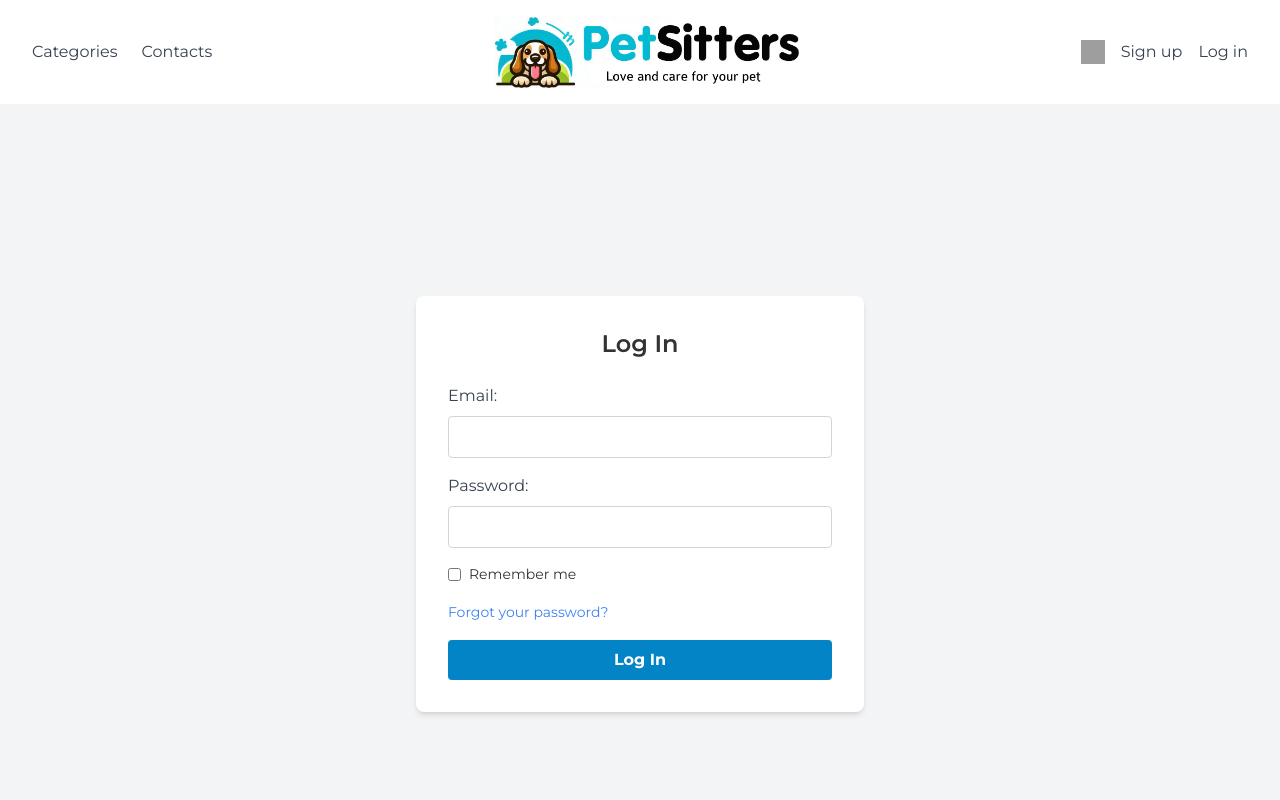
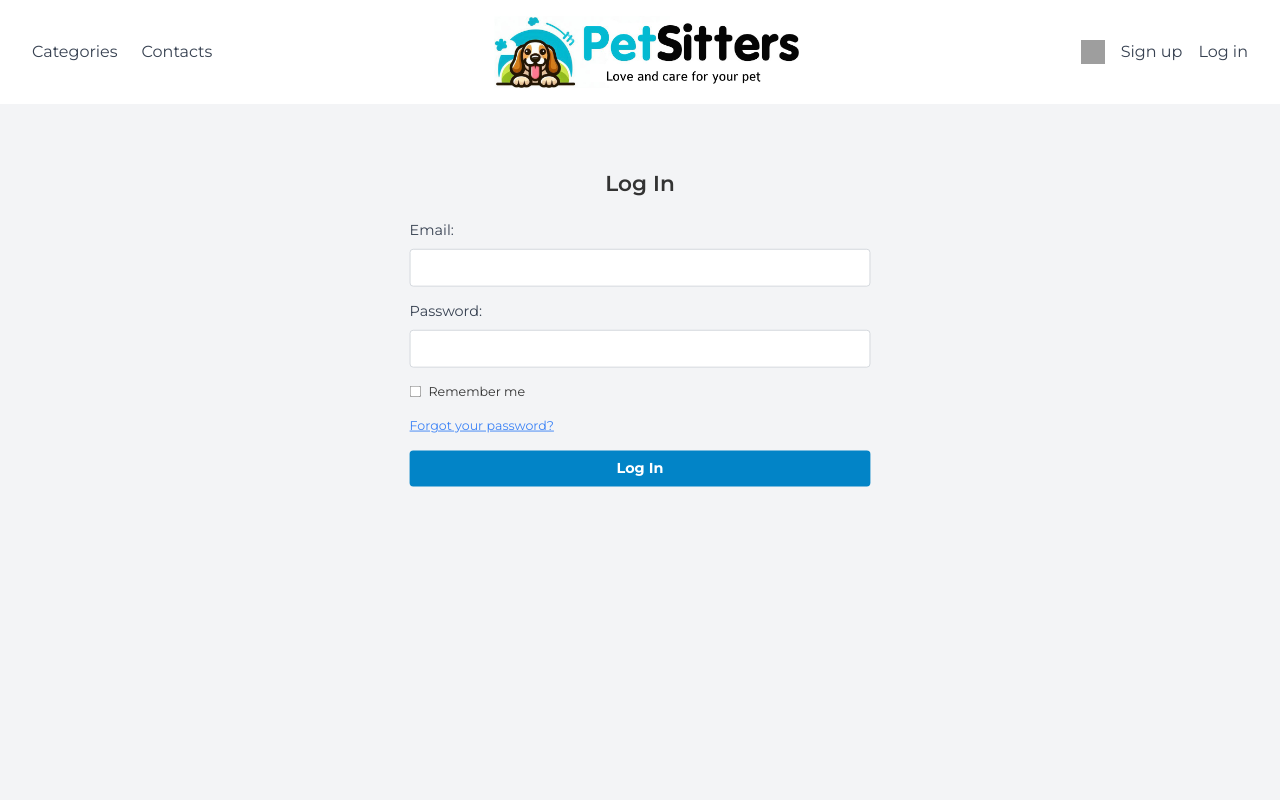
Before and after one commit to sputnikrg/pet-service-frontend-main, a React (Create React App) app: page /login in a window 1280 px wide. Shown: the top 800 px of the page. Built offline with nearby package versions, Linux system fonts and the light colour scheme; grey boxes are pictures that could not be loaded; a web font is replaced by a local one.

Commit message:
обновлены страницы логина и регистрации

```diff
--- a/src/pages/LoginPage.tsx
+++ b/src/pages/LoginPage.tsx
@@ -1,4 +1,3 @@
-// src/pages/LoginPage.tsx
 import React from 'react';
 
 const LoginPage: React.FC = () => {
@@ -8,10 +7,9 @@ const LoginPage: React.FC = () => {
     };
 
     return (
-        <div className="min-h-screen flex items-center justify-center bg-gray-100">
-            <div className="bg-white p-8 rounded-lg shadow-md w-full max-w-md">
+        <div className="min-h-screen bg-gray-100 flex items-start justify-center pt-12 px-4">
+            <form onSubmit={handleSubmit} className="max-w-lg w-4/5 scale-90">
                 <h2 className="text-2xl font-semibold mb-6 text-center">Log In</h2>
-                <form onSubmit={handleSubmit}>
                 <div className="mb-4">
                     <label htmlFor="email" className="block text-gray-700 mb-2">Email:</label>
                     <input
@@ -37,7 +35,13 @@ const LoginPage: React.FC = () => {
                     <label htmlFor="remember" className="text-sm">Remember me</label>
                 </div>
                 <div className="mb-4">
-                        <a href="#" className="text-blue-500 text-sm">Forgot your password?</a>
+                    <button
+                        type="button"
+                        className="text-blue-500 text-sm underline"
+                        onClick={() => alert('Forgot password clicked')}
+                    >
+                        Forgot your password?
+                    </button>
                 </div>
                 <button
                     type="submit"
@@ -47,7 +51,6 @@ const LoginPage: React.FC = () => {
                 </button>
             </form>
         </div>
-        </div>
     );
 };
 
--- a/src/pages/RegistrationPage.tsx
+++ b/src/pages/RegistrationPage.tsx
@@ -1,4 +1,3 @@
-// src/pages/RegistrationPage.tsx
 import React from 'react';
 
 const RegistrationPage: React.FC = () => {
@@ -8,10 +7,9 @@ const RegistrationPage: React.FC = () => {
     };
 
     return (
-        <div className="min-h-screen flex items-center justify-center bg-gray-100">
-            <div className="bg-white p-8 rounded-lg shadow-md w-full max-w-md">
+        <div className="min-h-screen bg-gray-100 flex items-start justify-center pt-12 px-4">
+            <form onSubmit={handleSubmit} className="max-w-lg w-4/5 scale-90">
                 <h2 className="text-2xl font-semibold mb-6 text-center">Register</h2>
-                <form onSubmit={handleSubmit}>
                 <div className="mb-4">
                     <label htmlFor="name" className="block text-gray-700 mb-2">Name:</label>
                     <input
@@ -45,13 +43,13 @@ const RegistrationPage: React.FC = () => {
                 <div className="mb-4">
                     <input type="checkbox" id="consent" name="consent" className="mr-2" required />
                     <label htmlFor="consent" className="text-sm">
-                            I consent to the processing of my personal data in accordance with the Privacy Policy. Please check this box as my written consent.
+                        I consent to the processing of my personal data in accordance with the Privacy Policy.
                     </label>
                 </div>
                 <div className="mb-4">
                     <input type="checkbox" id="policy" name="policy" className="mr-2" required />
                     <label htmlFor="policy" className="text-sm">
-                            I have read and agree to the <a href="#" className="text-blue-500">Terms of Use</a> and <a href="#" className="text-blue-500">Privacy Policy</a>.
+                        I have read and agree to the <a href="/terms" className="text-blue-500">Terms of Use</a> and <a href="/privacy" className="text-blue-500">Privacy Policy</a>.
                     </label>
                 </div>
                 <button
@@ -62,7 +60,6 @@ const RegistrationPage: React.FC = () => {
                 </button>
             </form>
         </div>
-        </div>
     );
 };
 
```
Lines whose indentation alone changed are shown as unchanged.
